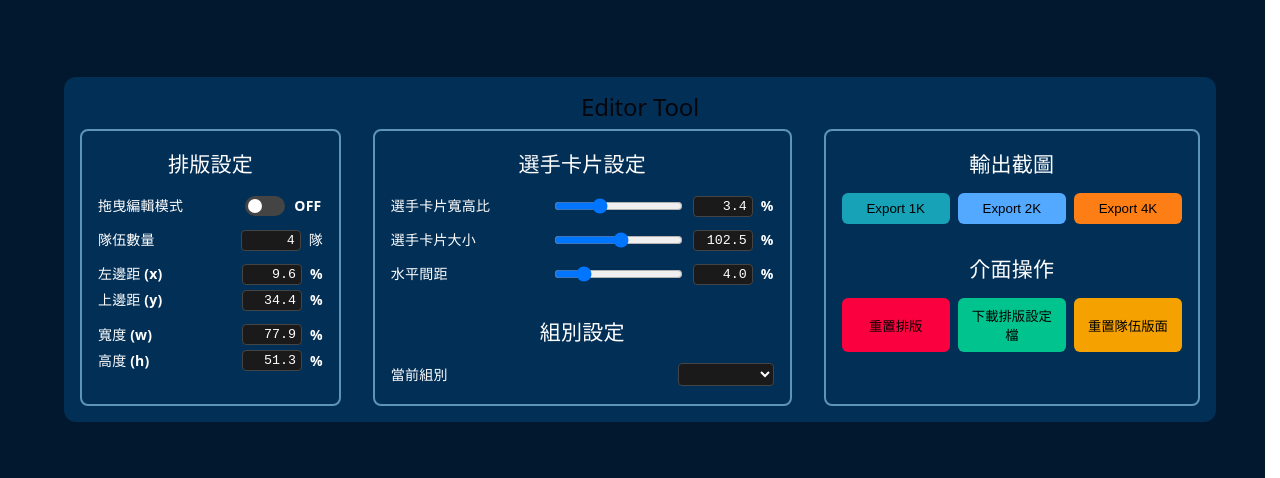
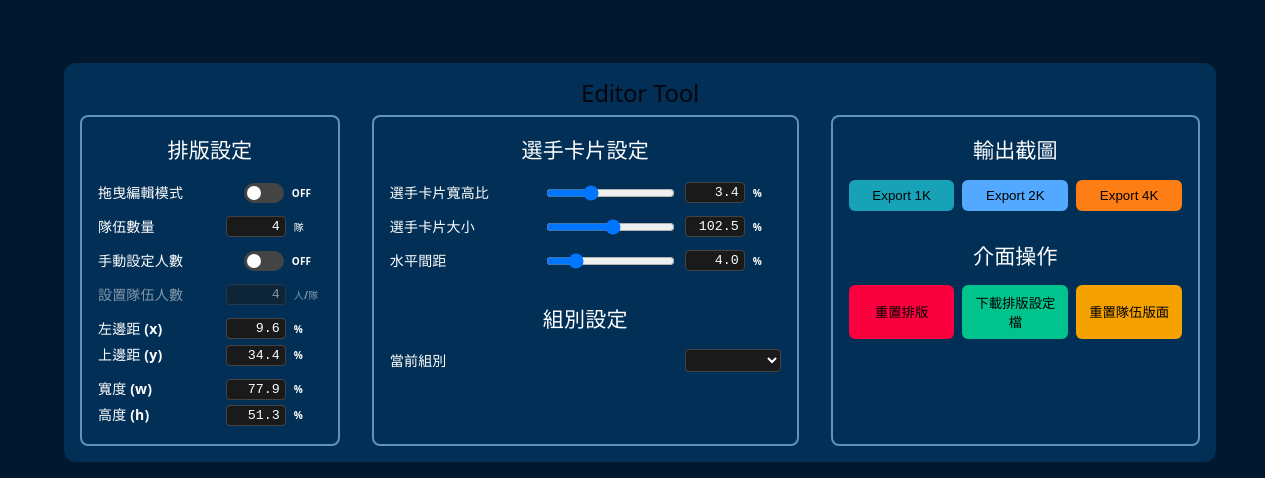
Before and after one commit to chc94818/TeamBuilder, a React (Vite) app: page / in a window 1280 px wide. Shown: the top 478 px of the page. Built offline with nearby package versions, Linux system fonts and the light colour scheme.

Commit message:
add manual team players number feature

```diff
--- a/src/components/EditorTool.tsx
+++ b/src/components/EditorTool.tsx
@@ -27,6 +27,10 @@ function EditorTool({ onExport }: { onExport: (scale: number) => void }) {
     setCurrentGroupId,
     availableGroups,
     currentGroupId,
+    teamSizeMode,
+    setTeamSizeMode,
+    manualTeamMemberSize,
+    setManualTeamMemberSize,
   } = useEditor();
   const { clearTeam } = useTeam();
 
@@ -103,6 +107,8 @@ function EditorTool({ onExport }: { onExport: (scale: number) => void }) {
     URL.revokeObjectURL(url);
   };
 
+  const isManual = teamSizeMode === "manual";
+
   return (
     <div className="editorToolContainer">
       <h2>Editor Tool</h2>
@@ -146,6 +152,45 @@ function EditorTool({ onExport }: { onExport: (scale: number) => void }) {
               </div>
             </div>
           </div>
+          <div className="editorOption teamPlayersNumTool">
+            <div className="editorControlItem">
+              <div className="twoLineContainer">
+                <div className="toolGroup">
+                  <label>手動設定人數</label>
+                  <div className="inputGroup">
+                    <label className="switch">
+                      <input
+                        type="checkbox"
+                        checked={isManual}
+                        onChange={(e) =>
+                          setTeamSizeMode(e.target.checked ? "manual" : "auto")
+                        }
+                      />
+                      <span className="slider round"></span>
+                    </label>
+                    <span className="statusText">
+                      {isManual ? "ON" : "OFF"}
+                    </span>
+                  </div>
+                </div>
+                <div className={`toolGroup ${isManual ? "": "disabled"}`}>
+                  <label>設置隊伍人數</label>
+                  <div className="inputGroup">
+                    <input
+                      type="number"
+                      value={manualTeamMemberSize}
+                      onChange={(e) =>
+                        setManualTeamMemberSize(parseInt(e.target.value) || 0)
+                      }
+                      className="numberInput"
+                    />
+                    <span className="unit">人/隊</span>
+                  </div>
+                </div>
+              </div>
+            </div>
+          </div>
+
           <div className="editorOption editorControlGroup">
             <div className="editorControlItem">
               <span>左邊距 (x)</span>
--- a/src/context/Editor/EditorContext.ts
+++ b/src/context/Editor/EditorContext.ts
@@ -26,6 +26,10 @@ interface EditorContextType {
   currentGroupId: string;
   setCurrentGroupId: (id: string) => void;
   availableGroups: string[];
+  teamSizeMode: "auto" | "manual";
+  setTeamSizeMode: (mode: "auto" | "manual") => void;
+  manualTeamMemberSize: number;
+  setManualTeamMemberSize: (size: number) => void;
 }
 
 // 建立 Context 物件 (初始值設為 undefined)
--- a/src/context/Editor/EditorProvider.tsx
+++ b/src/context/Editor/EditorProvider.tsx
@@ -21,9 +21,12 @@ interface TeamConfig {
 const teamConfig = teamConfigData as TeamConfig;
 const STORAGE_KEY = "editor_layout_cache";
 
-const groupFiles = import.meta.glob("../../assets/groups/**/*.{png,jpg,jpeg,svg,webp}", {
-  eager: true,
-});
+const groupFiles = import.meta.glob(
+  "../../assets/groups/**/*.{png,jpg,jpeg,svg,webp}",
+  {
+    eager: true,
+  },
+);
 
 // 2. 解析路徑並提取唯一的資料夾名稱 (Group IDs)
 const autoDetectedGroups = (() => {
@@ -63,8 +66,10 @@ export const EditorProvider: React.FC<{ children: React.ReactNode }> = ({
     teamConfig;
   const [isLineupRndActive, setIsLineupRndActive] = useState(false);
   const [currentGroupId, setCurrentGroupId] = useState<string>(
-    autoDetectedGroups[0] || ""
+    autoDetectedGroups[0] || "",
   );
+  const [teamSizeMode, setTeamSizeMode] = useState<"auto" | "manual">("auto");
+  const [manualTeamMemberSize, setManualTeamMemberSize] = useState(4); // 預設一個數字
 
   // 嘗試從 localStorage 讀取暫存，如果沒有則使用 JSON 預設值
   const getInitialValue = (key: string, defaultValue: number | object) => {
@@ -163,6 +168,10 @@ export const EditorProvider: React.FC<{ children: React.ReactNode }> = ({
         currentGroupId,
         setCurrentGroupId,
         availableGroups: autoDetectedGroups,
+        teamSizeMode,
+        setTeamSizeMode,
+        manualTeamMemberSize,
+        setManualTeamMemberSize,
       }}
     >
       {children}
--- a/src/context/Team/TeamProvider.tsx
+++ b/src/context/Team/TeamProvider.tsx
@@ -4,7 +4,7 @@ import { useEditor } from "../Editor";
 
 const allAssets = import.meta.glob(
   "../../assets/groups/**/*.{png,jpg,jpeg,svg,webp}",
-  { eager: true }
+  { eager: true },
 );
 
 type MultiGroupPlayerMap = Record<string, Record<number, Player>>;
@@ -17,9 +17,11 @@ interface AssetModule {
 export const TeamProvider: React.FC<{ children: React.ReactNode }> = ({
   children,
 }) => {
-  const { currentGroupId, teamsPerRow } = useEditor();
+  const { currentGroupId, teamsPerRow, teamSizeMode, manualTeamMemberSize } =
+    useEditor();
 
-  const [allGroupsPlayerMap, setAllGroupsPlayerMap] = useState<MultiGroupPlayerMap>({});
+  const [allGroupsPlayerMap, setAllGroupsPlayerMap] =
+    useState<MultiGroupPlayerMap>({});
 
   const groupDataMap = useMemo(() => {
     const map: Record<string, { background: string; players: Player[] }> = {};
@@ -55,18 +57,27 @@ export const TeamProvider: React.FC<{ children: React.ReactNode }> = ({
     return allGroupsPlayerMap[currentGroupId] || {};
   }, [allGroupsPlayerMap, currentGroupId]);
 
+  const totalSlots = useMemo(() => {
+    if (teamSizeMode === "manual") {
+      return manualTeamMemberSize * teamsPerRow;
+    }
 
-  const totalSlots = useMemo(() => {
-    // 使用當前組別的球員數量來計算格數
     const playersCount = currentGroupData.players.length || 1;
     const playersPerTeam = Math.ceil(playersCount / teamsPerRow);
     return teamsPerRow * playersPerTeam;
-  }, [teamsPerRow, currentGroupData.players]);
+  }, [
+    teamSizeMode,
+    manualTeamMemberSize,
+    currentGroupData.players,
+    teamsPerRow,
+  ]);
 
   const lineupPlayers = useMemo(() => {
-    return Array.from({ length: totalSlots }, (_, i) => currentPlayerMap[i] || null);
+    return Array.from(
+      { length: totalSlots },
+      (_, i) => currentPlayerMap[i] || null,
+    );
   }, [currentPlayerMap, totalSlots]);
-
 
   const assignPlayerToSlot = (player: Player, targetIndex: number) => {
     setAllGroupsPlayerMap((prev) => {
@@ -74,7 +85,7 @@ export const TeamProvider: React.FC<{ children: React.ReactNode }> = ({
 
       // 移動/交換邏輯
       const oldIndex = Object.keys(newGroupMap).find(
-        (key) => newGroupMap[parseInt(key)].id === player.id
+        (key) => newGroupMap[parseInt(key)].id === player.id,
       );
 
       if (oldIndex !== undefined) {
--- a/src/styles/EditorTool.css
+++ b/src/styles/EditorTool.css
@@ -35,6 +35,13 @@
     border-radius: 8px;
     padding: 16px;
   }
+
+  .statusText,
+  .unit {
+    font-size: 10px;
+    width: 28px;
+    text-align: start;
+  }
 }
 
 /* 容器排版 */
@@ -46,6 +53,25 @@
   font-size: 14px;
   width: 100%;
   color: #fff;
+}
+
+.twoLineContainer {
+  display: flex;
+  flex-direction: column;
+  flex-grow: 1;
+  gap: 8px;
+
+  .toolGroup {
+    display: flex;
+    justify-content: space-between;
+  }
+
+  .toolGroup.disabled {
+    opacity: 0.5;
+    cursor: not-allowed;
+    pointer-events: none;
+    filter: grayscale(0.5);
+  }
 }
 
 /* Switch 主體 */
@@ -193,11 +219,11 @@ input:checked + .slider:before {
   }
 
   .downloadButton {
-    background-color: #01C38D;
+    background-color: #01c38d;
   }
 
   .clearLineupsButton {
-    background-color: #F5A201;
+    background-color: #f5a201;
   }
 }
 
```
